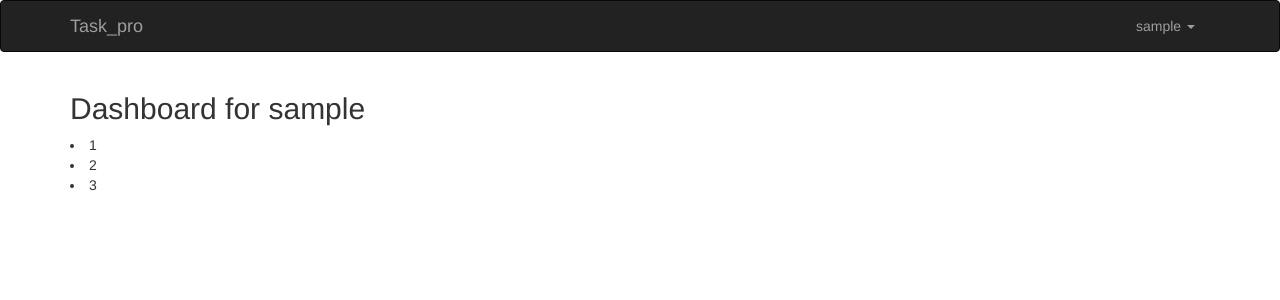
After one commit to myan9527/Task_pro, a Flask app: page /user/dashboard in a window 1280 px wide. The commit adds this page. Shown: the top 300 px of the page. Run offline with Flask 2, Linux system fonts and the light colour scheme; the visitor is signed in with stand-in values (Sample User, id 1); data comes from the database, SQL or seed files in the repository; some libraries are stand-ins or nearby versions.

Commit message:
dashbord module

```diff
--- a/app/templates/base.html
+++ b/app/templates/base.html
@@ -18,24 +18,23 @@
                 <span class="icon-bar"></span>
                 <span class="icon-bar"></span>
             </button>
-            <a class="navbar-brand" href="{{ url_for('main.index') }}">Flasky</a>
+            <!--will be replaced by image-->
+            <a class="navbar-brand" href="{{ url_for('main.index') }}">Task_pro</a>
         </div>
         <div class="navbar-collapse collapse">
-            <ul class="nav navbar-nav">
-                <li><a href="{{ url_for('main.index') }}">Home</a></li>
-            </ul>
             <ul class="nav navbar-nav navbar-right">
                 {% if current_user.is_authenticated %}
                 <li class="dropdown">
-                    <a href="#" class="dropdown-toggle" data-toggle="dropdown">Account <b class="caret"></b></a>
+                    <a href="#" class="dropdown-toggle" data-toggle="dropdown">{{current_user.username}} <b class="caret"></b></a>
                     <ul class="dropdown-menu">
+                        <li><a href="#">View Profile</a></li>
                         <li><a href="{{ url_for('user.change_password') }}">Change Password</a></li>
-                        <li><a href="{{ url_for('user.change_email_request') }}">Change Email</a></li>
                         <li><a href="{{ url_for('user.logout') }}">Log Out</a></li>
                     </ul>
                 </li>
                 {% else %}
                 <li><a href="{{ url_for('user.login') }}">Log In</a></li>
+                <li><a href="{{ url_for('user.register') }}">Sign Up</a></li>
                 {% endif %}
             </ul>
         </div>
--- a/app/templates/index.html
+++ b/app/templates/index.html
@@ -2,6 +2,7 @@
 
 {% block page_content %}
 <div class="page-header">
-    <h1>Hello, {% if current_user.is_authenticated %}{{ current_user.username }}{% else %}Stranger{% endif %}!</h1>
+    <!-- base information -->
+    <p>maincontent.html</p>
 </div>
 {% endblock %}
--- /dev/null
+++ b/app/templates/user/dashboard.html
@@ -0,0 +1,10 @@
+{% extends "base.html" %}
+
+{% block page_content %}
+    {% if current_user.is_authenticated %}
+    <h2>Dashboard for {{current_user.username}}</h2>
+    {% for v in a %}
+        <li>{{v}}</li>
+    {% endfor %}
+    {% endif %}
+{% endblock %}
--- a/app/user/views.py
+++ b/app/user/views.py
@@ -3,7 +3,7 @@ from flask_login import login_user, logout_user, login_required, \
     current_user
 from . import user
 from .. import db
-from ..models import User
+from ..models import User, Task
 from .forms import LoginForm, RegistrationForm, ChangePasswordForm,\
     PasswordResetRequestForm, PasswordResetForm, ChangeEmailForm
 
@@ -15,9 +15,19 @@ def login():
         if user is not None and user.verify_password(form.password.data):
             login_user(user, form.remember_me.data)
             user.update_login()
-            return redirect(request.args.get('next') or url_for('main.index'))
+            return redirect(request.args.get('next') or url_for('user.dashboard'))
         flash('Invalid username or password.')
     return render_template('user/login.html', form=form)
+
+@user.route('/dashboard', methods = ['GET'])
+def dashboard():
+    if current_user.is_authenticated:
+        # load basic data here
+        v = [1,2,3]
+        return render_template('user/dashboard.html',a = v)
+    else:
+        flash('Please login first.')
+        return redirect(url_for('user.login'))
 
 
 @user.route('/logout')
@@ -40,28 +50,6 @@ def register():
         flash('Success!')
         return redirect(url_for('user.login'))
     return render_template('user/register.html', form=form)
-
-
-@user.route('/confirm/<token>')
-@login_required
-def confirm(token):
-    if current_user.confirmed:
-        return redirect(url_for('main.index'))
-    if current_user.confirm(token):
-        flash('You have confirmed your account. Thanks!')
-    else:
-        flash('The confirmation link is invalid or has expired.')
-    return redirect(url_for('main.index'))
-
-
-@user.route('/confirm')
-@login_required
-def resend_confirmation():
-    # token = current_user.generate_confirmation_token()
-    # send_email(current_user.email, 'Confirm Your Account',
-    #            'auth/email/confirm', user=current_user, token=token)
-    # flash('A new confirmation email has been sent to you by email.')
-    return redirect(url_for('main.index'))
 
 
 @user.route('/change-password', methods=['GET', 'POST'])
@@ -109,36 +97,7 @@ def password_reset(token):
             return redirect(url_for('main.index'))
         if user.reset_password(token, form.password.data):
             flash('Your password has been updated.')
-            return redirect(url_for('auth.login'))
+            return redirect(url_for('user.login'))
         else:
             return redirect(url_for('main.index'))
     return render_template('user/reset_password.html', form=form)
-
-
-@user.route('/change-email', methods=['GET', 'POST'])
-@login_required
-def change_email_request():
-    form = ChangeEmailForm()
-    # if form.validate_on_submit():
-    #     if current_user.verify_password(form.password.data):
-    #         new_email = form.email.data
-    #         token = current_user.generate_email_change_token(new_email)
-    #         send_email(new_email, 'Confirm your email address',
-    #                    'auth/email/change_email',
-    #                    user=current_user, token=token)
-    #         flash('An email with instructions to confirm your new email '
-    #               'address has been sent to you.')
-    #         return redirect(url_for('main.index'))
-    #     else:
-    #         flash('Invalid email or password.')
-    return render_template("user/change_email.html", form=form)
-
-
-@user.route('/change-email/<token>')
-@login_required
-def change_email(token):
-    if current_user.change_email(token):
-        flash('Your email address has been updated.')
-    else:
-        flash('Invalid request.')
-    return redirect(url_for('main.index'))
```
Also changed, not shown: app/models.py (+6 -4 lines).
